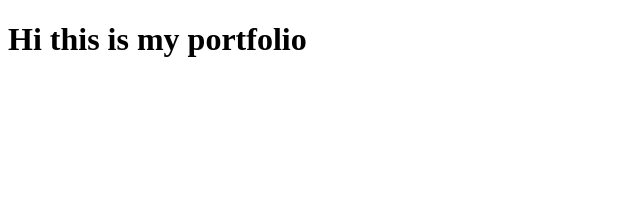
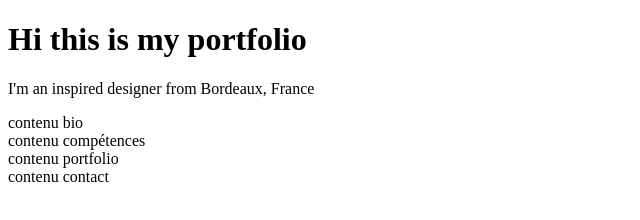
Before and after one commit to elieguesdon/d4-2017-project2-, a plain HTML site: page index.html in a window 1280 px wide. Shown: the whole page, without its empty margins (0-640 px from the left). Drawn offline with Linux system fonts and the light colour scheme.

Commit message:
construction page

```diff
--- a/index.html
+++ b/index.html
@@ -4,7 +4,31 @@
     <meta charset="utf-8">
     <title>Guesdon Vennerie Elie</title>
   </head>
+
   <body>
-    <h1>Hi this is my portfolio</h1>
+    <header>
+      <div class="header content">
+          <h1>Hi this is my portfolio</h1>
+          <p>I'm an inspired designer from Bordeaux, France</p>
+      </div>
+    </header>
+
+
+<section class="section1">
+contenu bio
+</section>
+
+<section class="section2">
+contenu compétences
+</section>
+
+<section class="section3">
+contenu portfolio
+</section>
+
+<footer>
+contenu contact
+</footer>
+
   </body>
 </html>
```
